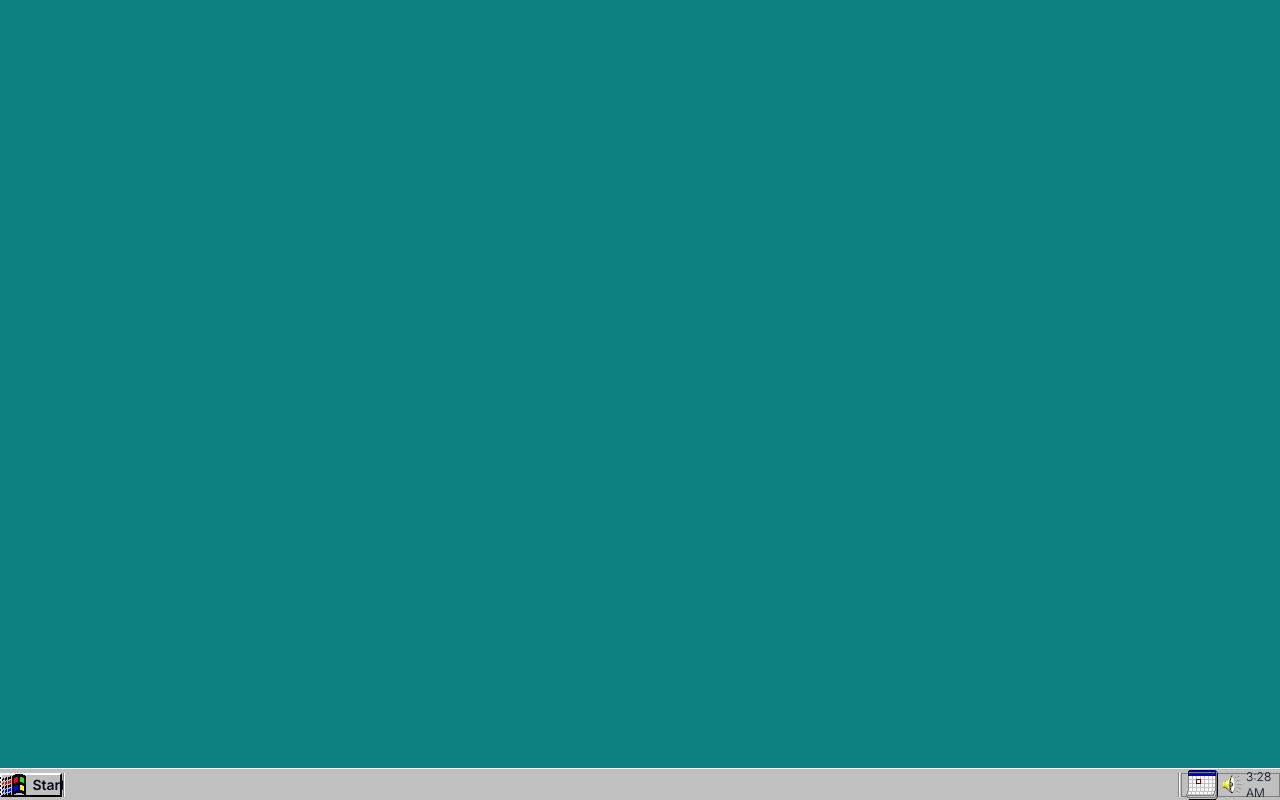
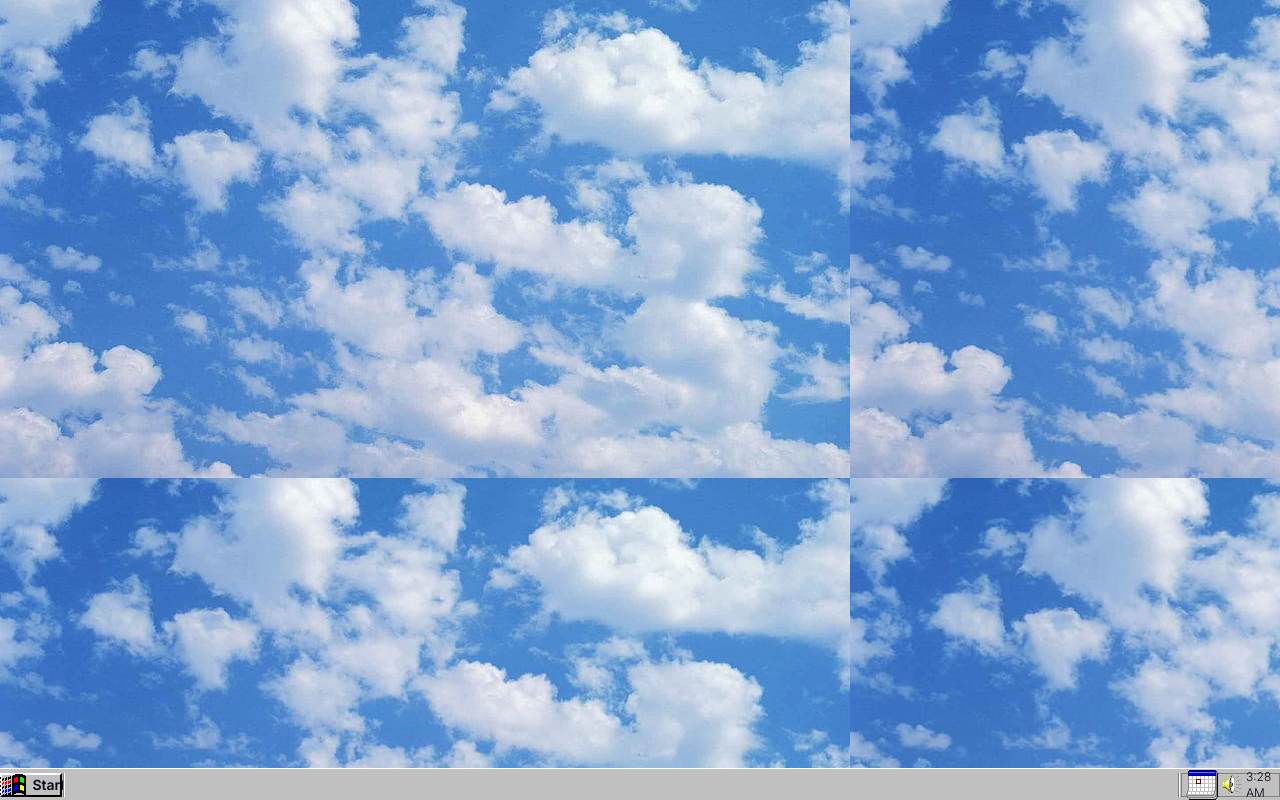
Before and after one commit to AlexandreDresch/98.portfolio, a Next.js app: page / in a window 1280 px wide. Built offline with nearby package versions, Linux system fonts and the light colour scheme.

Commit message:
feat: add image background to app

```diff
--- a/src/app/(home)/page.tsx
+++ b/src/app/(home)/page.tsx
@@ -3,9 +3,9 @@ import Dock from "@/components/ui/dock";
 
 export default function Home() {
   return (
-    <main className="flex min-h-screen flex-col bg-[#0c7f80]">
+    <main className="flex min-h-screen flex-col bg-[url('/windows-98-cloud.jpg')]">
       <Desktop />
-     <Dock />
+      <Dock />
     </main>
-  )
+  );
 }
```
